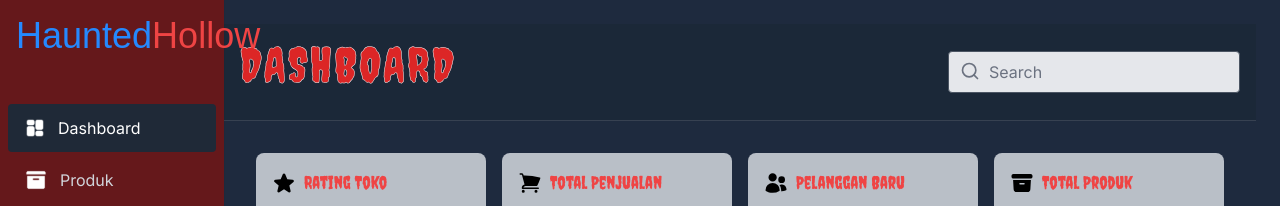
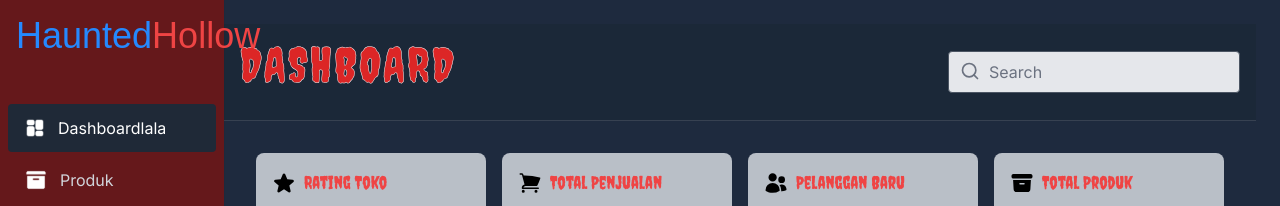
Before and after one commit to MariaSilviany/nextjs-dashboard, a Next.js app: page /admin-dashboard in a window 1280 px wide. Shown: the top 206 px of the page. Built offline with nearby package versions, Linux system fonts and the light colour scheme; a web font is replaced by a local one.

Commit message:
Update page.tsx

```diff
--- a/app/admin-dashboard/page.tsx
+++ b/app/admin-dashboard/page.tsx
@@ -98,7 +98,7 @@ export default function AdminDashboard() {
               <div className="mr-3">
                 <DashboardIcon />
               </div>
-              <span>Dashboard</span>
+              <span>Dashboardlala</span>
             </a>
           </div>
 
```
